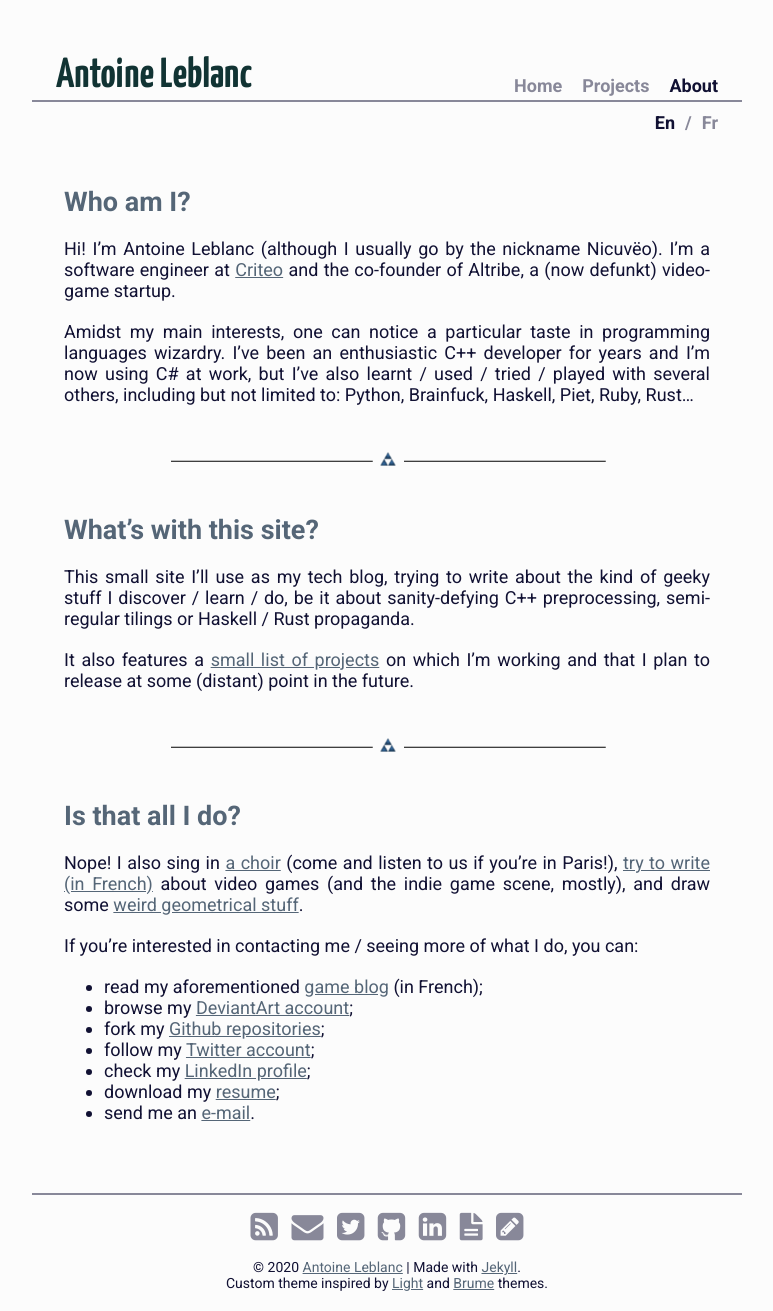
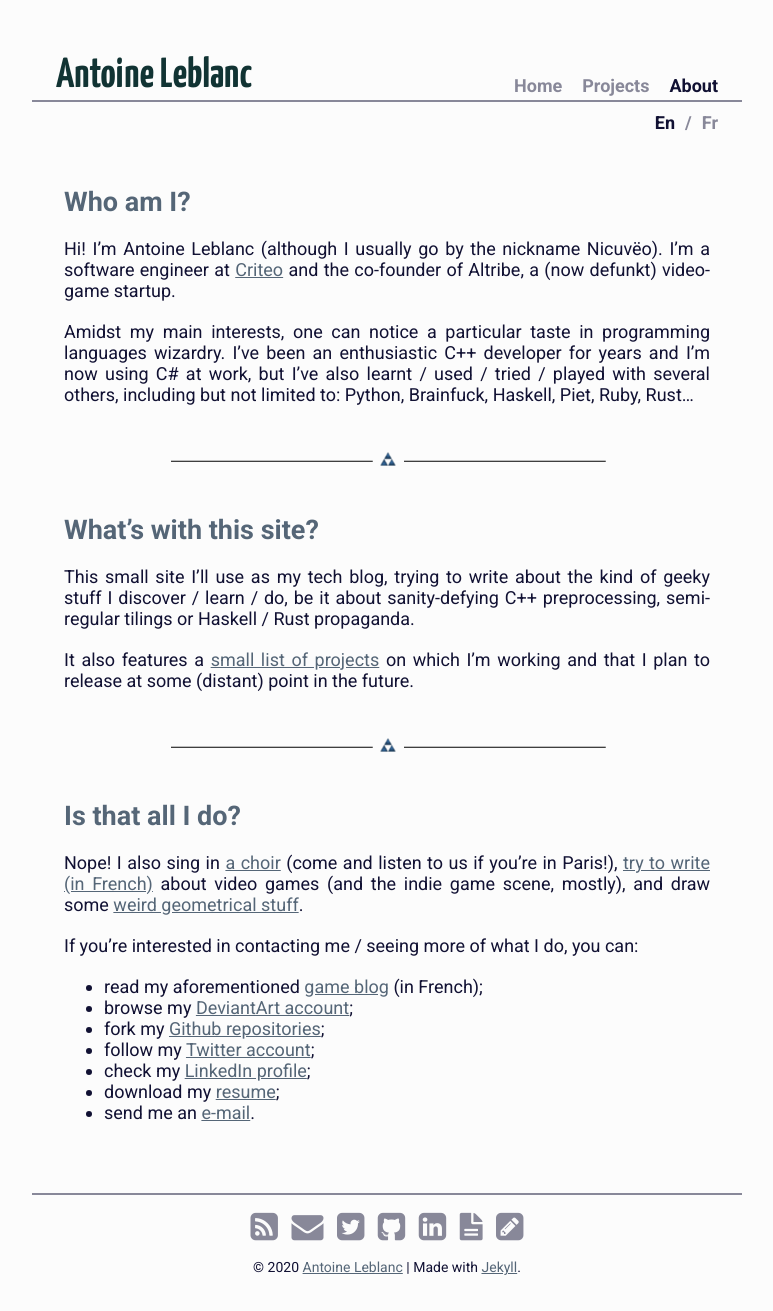
Before and after one commit to nicuveo/nauths.fr, a Jekyll site: the page built from en/about.md, in a window 1280 px wide. Shown: the whole page, without its empty margins (253-1026 px from the left). Built offline with Jekyll 4.4.1, drawn with Linux system fonts in a browser that asks for light colours.

Commit message:
Removed themes from footer.

```diff
--- a/_data/text.yml
+++ b/_data/text.yml
@@ -3,8 +3,7 @@
   about: "About"
   projs: "Projects"
   chars: "en-us"
-  foot1: '© <span id="year">2020</span> <a href="/en/about.html">Antoine Leblanc</a> | Made with <a href="http://jekyllrb.com/">Jekyll</a>.'
-  foot2: 'Custom theme inspired by <a href="http://templates.arcsin.se">Light</a> and <a href="https://github.com/aigarsdz/brume">Brume</a> themes.'
+  foot:  '© <span id="year">2020</span> <a href="/en/about.html">Antoine Leblanc</a> | Made with <a href="http://jekyllrb.com/">Jekyll</a>.'
   cmnts: 'Enjoyed this post? Say hi on <a href="https://twitter.com/nicuveo">twitter</a>!'
 
 fr:
@@ -12,6 +11,5 @@
   about: "À propos"
   projs: "Projets"
   chars: "fr-fr"
-  foot1: '© <span id="year">2020</span> <a href="/fr/about.html">Antoine Leblanc</a> | Réalisé avec <a href="http://jekyllrb.com/">Jekyll</a>.'
-  foot2: 'Thème custom inspiré des thèmes <a href="http://templates.arcsin.se">Light</a> et <a href="https://github.com/aigarsdz/brume">Brume</a>.'
+  foot:  '© <span id="year">2020</span> <a href="/fr/about.html">Antoine Leblanc</a> | Réalisé avec <a href="http://jekyllrb.com/">Jekyll</a>.'
   cmnts: 'Vous avez aimé cet article ? Suivez-moi sur <a href="https://twitter.com/nicuveo">twitter</a> !'
--- a/_includes/footer.html
+++ b/_includes/footer.html
@@ -15,8 +15,7 @@
   </div>
 
   <p id="footer-text">
-    {{ t.foot1 }} <br />
-    {{ t.foot2 }}
+    {{ t.foot }}
   </p>
 
   <script>
```
